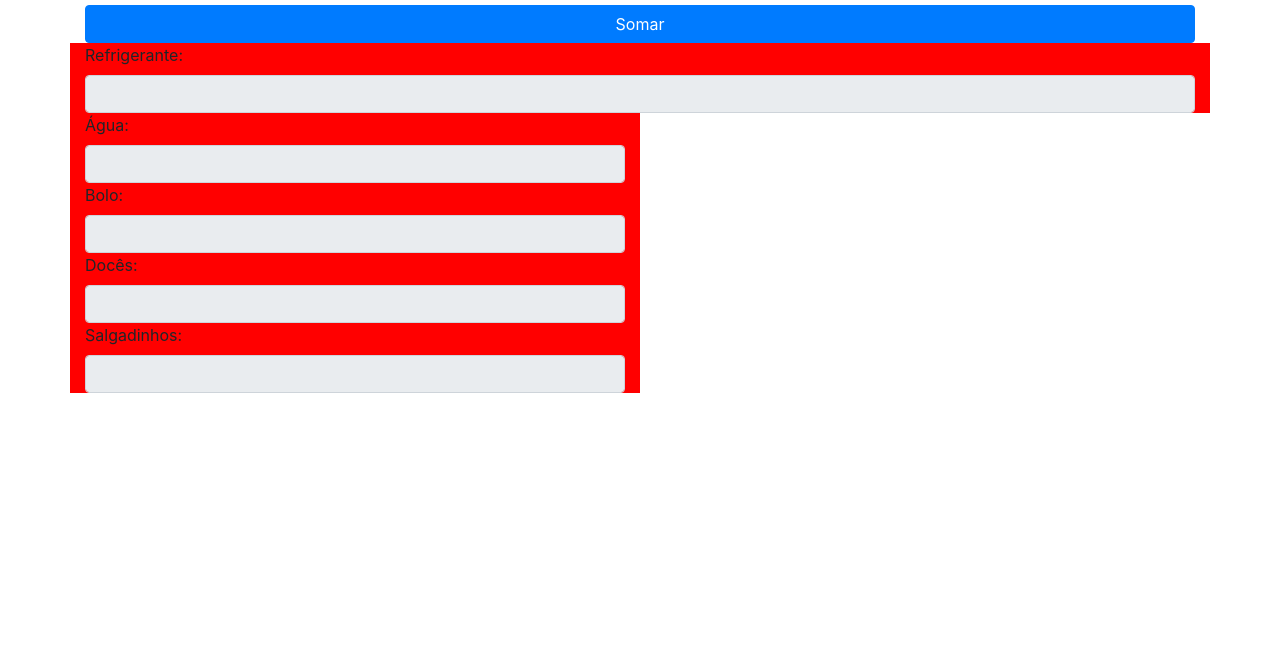
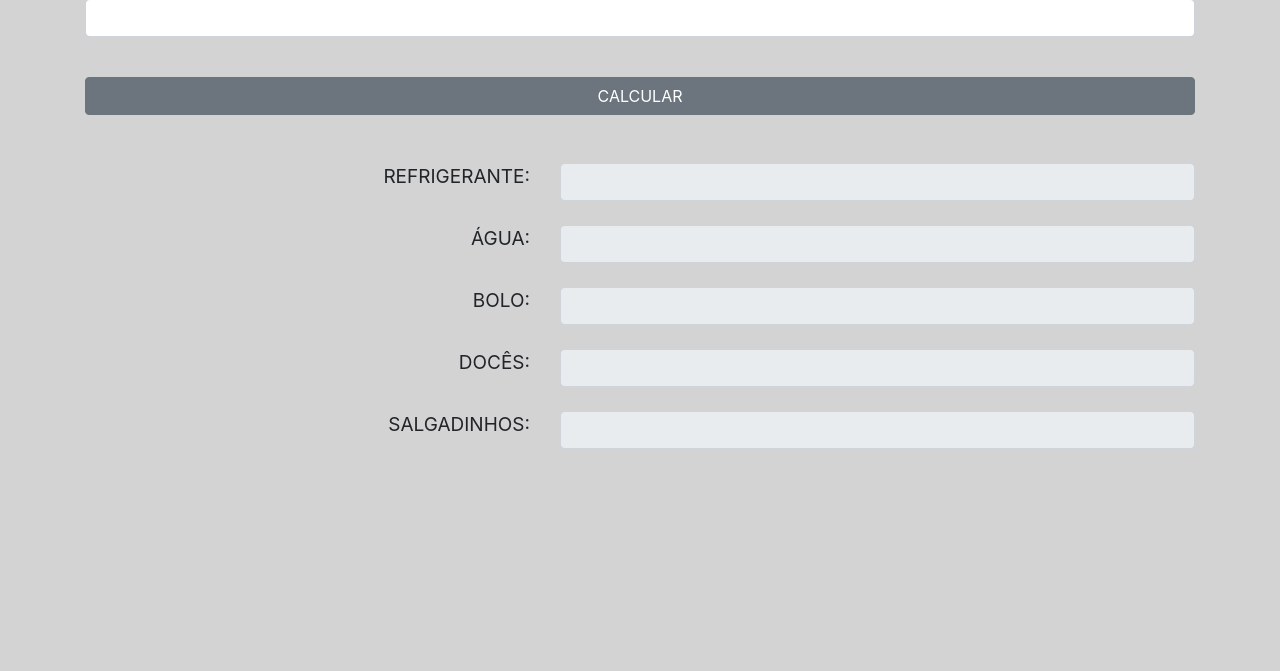
Before and after one commit to Erik-Kaue/projetoFesta, a website: page www/index.html in a window 1280 px wide. Shown: the part 129-800 px from the top of the page. Drawn offline with Linux system fonts and the light colour scheme.

Commit message:
APP pronto

```diff
--- a/www/css/style.css
+++ b/www/css/style.css
@@ -1,6 +1,16 @@
 /**/
-.sla{
-  background-color: red;
+.txt{
+  text-align: right;
+  font-size: 19px;
+}
+body{
+  background-color: lightgray;
+}
+button{
+  background-color: black;
+}
+.inputs{
+  text-align: left;
 }
 .h1{
   text-align: center;
--- a/www/index.html
+++ b/www/index.html
@@ -18,51 +18,68 @@
 
 </head>
 <body>
-  <h1>Calculadora festa</h1>
+  <br>
     <div class="container">
+      <h1>Calculadora festa</h1>
+      <br>
       <div class="row">
         <div class="col-12">
-
             <p1>QUANTAS CRIANÇAS VIRÃO PARA A FESTA?</p1>
             <div class="form-group">
               <input type="text" class="form-control" id="valor1">
             </div>
-          <button class="btn btn-primary btn-block" id="btn">Somar</button>
+            <br>
+          <button class="btn btn-secondary btn-block" id="btn">CALCULAR</button>
         </div>
       </div>
-    </div>
+    </div><br><br>
 
-    <div class="container">
+    <div class="container ">
       <div class="row">
-        <div class="col-12 sla">
-            <label for="">Refrigerante:</label>
-            <input type="text" class="form-control" id="refri" readonly>
+        <div class="col-5" style="text-align: right;">
+            <label class="txt">REFRIGERANTE:</label>
+        </div>
+        <div class="col-7 sla">
+            <input type="text" class="form-control inputs" id="refri" readonly>
         </div>
       </div>
+      <br>
       <div class="row">
-        <div class="col-6 sla">
-          <label for="">Água:</label>
+        <div class="col-5" style="text-align: right;">
+            <label class="txt">ÁGUA:</label>
+        </div>
+        <div class="col-7 sla">
             <input type="text" class="form-control" id="agua" readonly>
         </div>
       </div>
+      <br>
       <div class="row">
-        <div class="col-6 sla">
-          <label for="">Bolo:</label>
+        <div class="col-5" style="text-align: right;">
+            <label class="txt">BOLO:</label>
+        </div>
+        <div class="col-7 sla">
             <input type="text" class="form-control" id="bolo" readonly>
         </div>
       </div>
+      <br>
       <div class="row">
-        <div class="col-6 sla">
-          <label for="">Docês:</label>
+        <div class="col-5" style="text-align: right;">
+            <label class="txt">DOCÊS:</label>
+        </div>
+        <div class="col-7 sla">
             <input type="text" class="form-control" id="doce" readonly>
         </div>
       </div>
+      <br>
       <div class="row">
-        <div class="col-6 sla">
-          <label for="">Salgadinhos:</label>
+        <div class="col-5" style="text-align: right;">
+            <label class="txt">SALGADINHOS:</label>
+        </div>
+        <div class="col-7 sla">
             <input type="text" class="form-control" id="salgado" readonly>
         </div>
       </div>
+      <br>
     </div>
 </body>
 </html>
```
